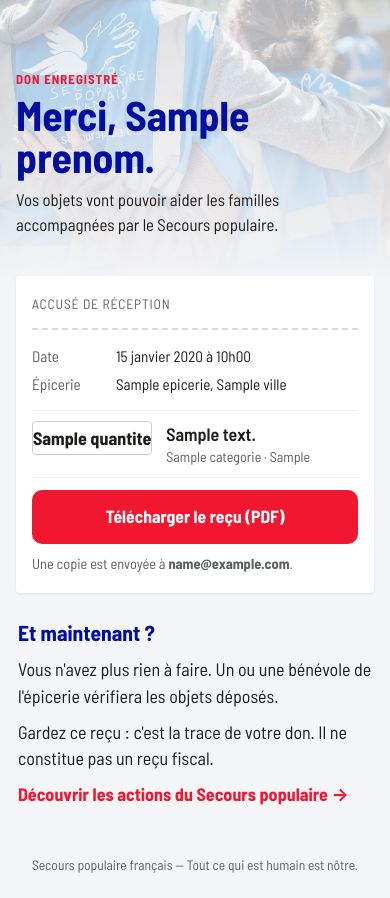
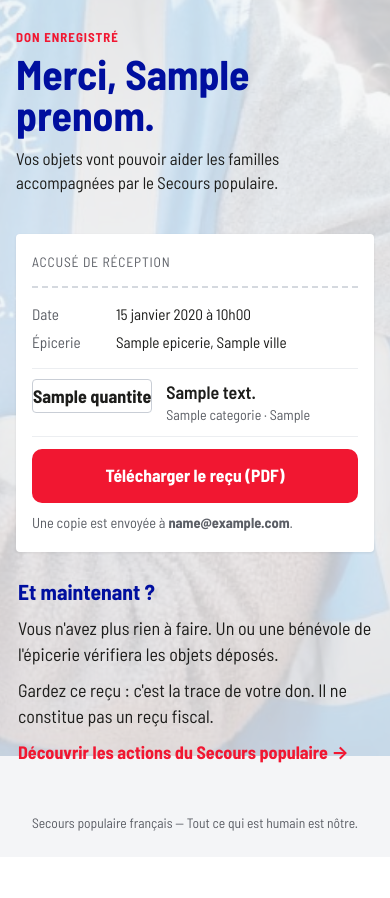
Before and after one commit to 4hmed-spec/app_sp_donation, a Django app: template templates/merci.html in a window 390 px wide. Shown: the part 88-986 px from the top of the page. After the commit the page ends 919 px from the top, so only its background shows below. Run offline with Django 5.2, Linux system fonts and the light colour scheme; tables that the repository leaves empty hold one stand-in row (values such as "Sample post"); the template is opened without the code that fills it: values that come from a table or form of the project are taken from there, most other values are stand-ins (such as "Sample title", 1, 10 or a date in 2020); data that the repository does not hold is empty.

Commit message:
Identité visuelle : photo en fond sur tout le site, suppression des emojis
- Photo des bénévoles en fond de toutes les pages publiques (opacité
  réduite, fixe au défilement, compatible iPhone)
- Pictogramme au trait (SVG) à la place de l'emoji de l'épicerie
- Catégories sans icône : champ « icône » supprimé (migration 0004)
- Bouton « Retirer » sans symbole

```diff
--- a/dons/admin.py
+++ b/dons/admin.py
@@ -99,8 +99,8 @@ class EpicerieAdmin(admin.ModelAdmin):
 # =============================================================================
 @admin.register(CategorieObjet)
 class CategorieObjetAdmin(admin.ModelAdmin):
-    list_display = ["nom", "icone", "ordre", "active"]
-    list_editable = ["icone", "ordre", "active"]
+    list_display = ["nom", "ordre", "active"]
+    list_editable = ["ordre", "active"]
     search_fields = ["nom"]
 
     def has_delete_permission(self, request, obj=None):
--- a/dons/forms.py
+++ b/dons/forms.py
@@ -104,11 +104,9 @@ class LigneDonForm(forms.ModelForm):
 
     def __init__(self, *args, **kwargs):
         super().__init__(*args, **kwargs)
-        # Seules les catégories actives sont proposées, dans l'ordre choisi par la fédé,
-        # avec leur icône devant le nom (ex. « 🛋️ Mobilier »)
+        # Seules les catégories actives sont proposées, dans l'ordre choisi par la fédé
         self.fields["categorie"].queryset = CategorieObjet.objects.filter(active=True)
-        self.fields["categorie"].empty_label = "— Choisir une catégorie —"
-        self.fields["categorie"].label_from_instance = lambda categorie: categorie.libelle
+        self.fields["categorie"].empty_label = "Choisir une catégorie"
         # Aucun bouton d'état n'est présélectionné : on veut un choix conscient
         self.fields["etat"].choices = LigneDon.Etat.choices
 
--- a/dons/models.py
+++ b/dons/models.py
@@ -105,8 +105,6 @@ class CategorieObjet(models.Model):
     ordre = models.PositiveSmallIntegerField("ordre d'affichage", default=0)
     # Une catégorie inactive n'est plus proposée, mais les anciens dons la gardent
     active = models.BooleanField("active", default=True)
-    # Petit pictogramme (emoji) affiché devant le nom dans le formulaire, ex. « 🛋️ »
-    icone = models.CharField("icône", max_length=8, blank=True)
 
     class Meta:
         verbose_name = "catégorie d'objet"
@@ -115,11 +113,6 @@ class CategorieObjet(models.Model):
 
     def __str__(self):
         return self.nom
-
-    @property
-    def libelle(self):
-        """Nom précédé de l'icône, pour le formulaire (ex. « 🛋️ Mobilier »)."""
-        return f"{self.icone} {self.nom}" if self.icone else self.nom
 
 
 # =============================================================================
--- a/static/css/style.css
+++ b/static/css/style.css
@@ -56,6 +56,21 @@
 
 * { box-sizing: border-box; }
 [hidden] { display: none !important; }  /* « hidden » doit toujours cacher, même avec un display défini */
+
+/* Photo de fond de tout le site, en opacité réduite et fixe pendant le défilement.
+   Un calque (pseudo-élément) est utilisé plutôt que background-attachment: fixed,
+   qui ne fonctionne pas sur iPhone. */
+body::before {
+  content: "";
+  position: fixed;
+  inset: 0;
+  z-index: -1;
+  background-image: var(--photo-fond);
+  background-size: cover;
+  background-position: center 30%;
+  opacity: 0.2;
+  filter: saturate(0.8);
+}
 
 body {
   margin: 0;
@@ -124,7 +139,12 @@ h2 { font-size: 1.2rem; margin: 0 0 4px; display: flex; align-items: center; gap
   font-size: 0.95rem;
 }
 .carte-epicerie span { color: var(--couleur-texte-doux); }
-.carte-epicerie-icone { font-size: 1.4rem; line-height: 1; }
+/* Pictogramme au trait, dans l'esprit des pictogrammes de la charte */
+.carte-epicerie-icone {
+  width: 26px; height: 26px; flex-shrink: 0; margin-top: 2px;
+  fill: none; stroke: var(--couleur-secondaire); stroke-width: 1.6;
+  stroke-linecap: round; stroke-linejoin: round;
+}
 
 /* ============================================================
    4. Blocs (étapes 1, 2, 3)
@@ -283,36 +303,13 @@ input:focus, select:focus, textarea:focus, button:focus-visible {
    11. Page Merci : bandeau photo, ticket, « Et maintenant ? »
    ============================================================ */
 
-/* Bandeau : la photo est en arrière-plan, en opacité réduite, et se fond
-   progressivement dans le fond de la page vers le bas. Le texte reste en bleu foncé. */
+/* Bandeau de la page Merci : grand titre posé sur la photo de fond du site */
 .bandeau-photo {
-  position: relative;
-  overflow: hidden;
-  min-height: 280px;
   display: flex;
   align-items: flex-end;
-  background: var(--couleur-fond);
-  color: var(--couleur-texte);
-}
-.bandeau-photo::before {           /* la photo, adoucie */
-  content: "";
-  position: absolute;
-  inset: 0;
-  background-image: var(--photo);
-  background-size: cover;
-  background-position: center 30%;
-  opacity: 0.28;
-  filter: saturate(0.85);
-}
-.bandeau-photo::after {            /* fondu vers le fond de page, pour une transition sans bord */
-  content: "";
-  position: absolute;
-  inset: 0;
-  background: linear-gradient(to bottom, rgba(244, 245, 247, 0) 35%, var(--couleur-fond) 100%);
+  min-height: 220px;
 }
 .bandeau-texte {
-  position: relative;              /* au-dessus de la photo et du fondu */
-  z-index: 1;
   width: 100%;
   max-width: 560px;
   margin: 0 auto;
--- a/templates/_objet.html
+++ b/templates/_objet.html
@@ -3,7 +3,7 @@
   <div class="objet-entete">
     <legend>Objet <span class="objet-numero">{{ numero }}</span></legend>
     {% if retirable %}
-      <button type="button" class="retirer-objet" aria-label="Retirer cet objet">✕ Retirer</button>
+      <button type="button" class="retirer-objet" aria-label="Retirer cet objet">Retirer</button>
     {% endif %}
   </div>
   {% for cache in form.hidden_fields %}{{ cache }}{% endfor %}
--- a/templates/base.html
+++ b/templates/base.html
@@ -11,7 +11,8 @@
   <title>{% block titre %}Don au Secours populaire{% endblock %}</title>
   <link rel="stylesheet" href="{% static 'css/style.css' %}">
 </head>
-<body>
+{# La photo de fond (bénévoles) est appliquée à toutes les pages via la variable --photo-fond #}
+<body style="--photo-fond: url('{% static 'img/benevoles.jpg' %}');">
   <header class="entete">
     <div class="entete-interieur">
       {# Logo officiel : déposer le fichier dans static/img/logo.png.            #}
--- a/templates/formulaire.html
+++ b/templates/formulaire.html
@@ -9,7 +9,10 @@
   <p class="accueil-texte">Déclarez ce que vous avez déposé&nbsp;: 2&nbsp;minutes, sans créer de compte.
     Vous recevrez aussitôt votre accusé de réception.</p>
   <div class="carte-epicerie">
-    <span class="carte-epicerie-icone" aria-hidden="true">📍</span>
+    <svg class="carte-epicerie-icone" viewBox="0 0 24 24" aria-hidden="true">
+      <path d="M12 21s-7-6.2-7-11.5A7 7 0 0 1 19 9.5C19 14.8 12 21 12 21z" />
+      <circle cx="12" cy="9.5" r="2.5" />
+    </svg>
     <div>
       <strong>{{ epicerie.nom }}</strong><br>
       <span>{{ epicerie.adresse }}, {{ epicerie.code_postal }} {{ epicerie.ville }}</span>
--- a/templates/merci.html
+++ b/templates/merci.html
@@ -5,7 +5,7 @@
 
 {# ---------- Bandeau photo avec le remerciement ---------- #}
 {% block bandeau %}
-<section class="bandeau-photo" style="--photo: url('{% static 'img/benevoles.jpg' %}');">
+<section class="bandeau-photo">
   <div class="bandeau-texte">
     {% if don.est_annule %}
       <p class="surtitre">Don annulé</p>
```
Also changed, not shown: dons/management/commands/initialiser_donnees.py (+15 -16 lines), dons/migrations/0004_suppression_icone_categorie.py (added).
